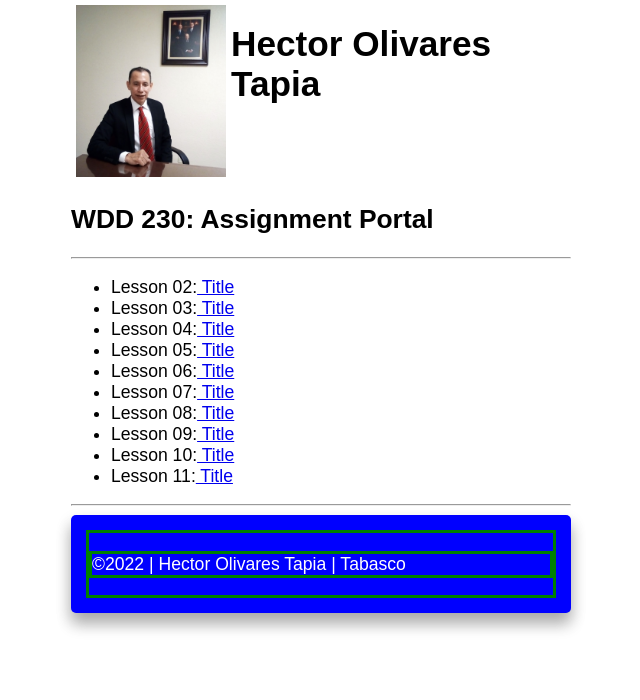
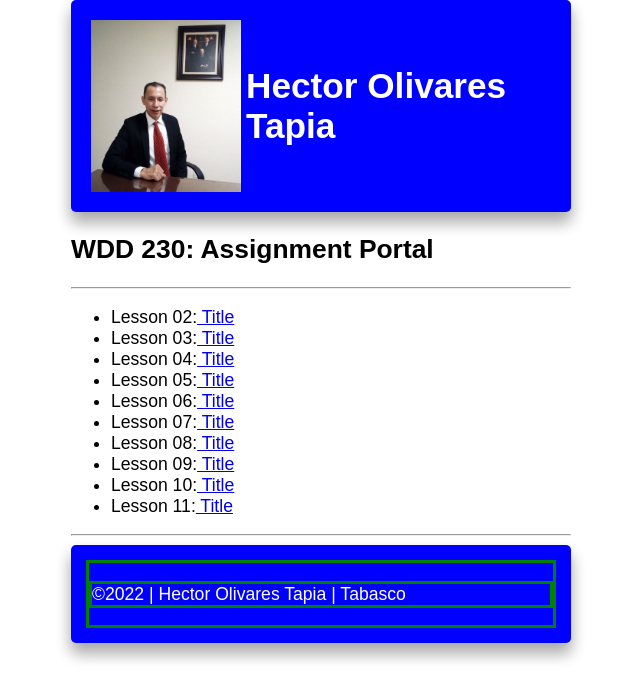
Before and after one commit to hectapia/wdd230-w22, a plain HTML site: page index.html in a window 1280 px wide. Shown: the whole page, without its empty margins (319-959 px from the left). Drawn offline with Linux system fonts and the light colour scheme; a script that the page names is missing.

Commit message:
Header corrected

```diff
--- a/index.html
+++ b/index.html
@@ -8,7 +8,7 @@
     <link href="css/style.css" rel="stylesheet">
 </head>
 <body>
-    <header>
+    <header class="shadowbox">
         <img src="images/HectorOlivares.jpg" alt="picture of Hector Olivares Tapia">
         <h1>Hector Olivares Tapia</h1>
     </header>
```
